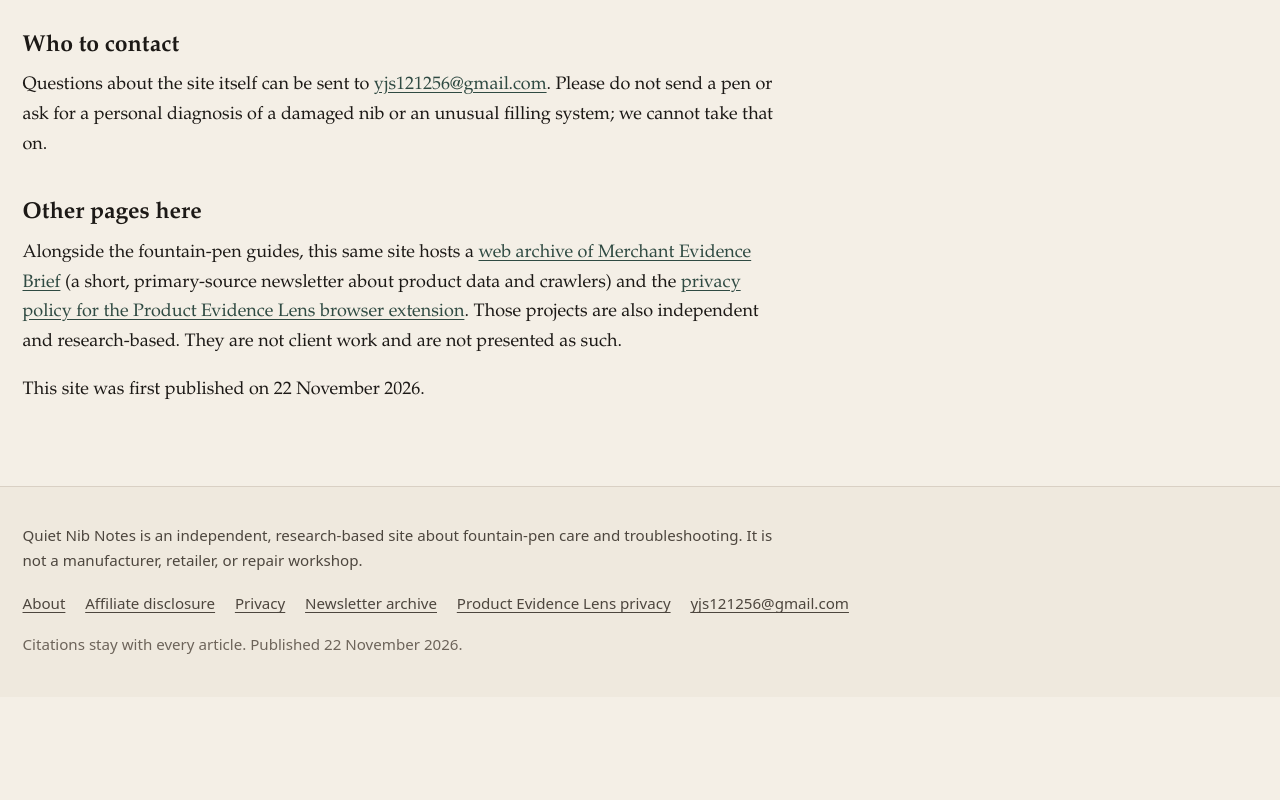
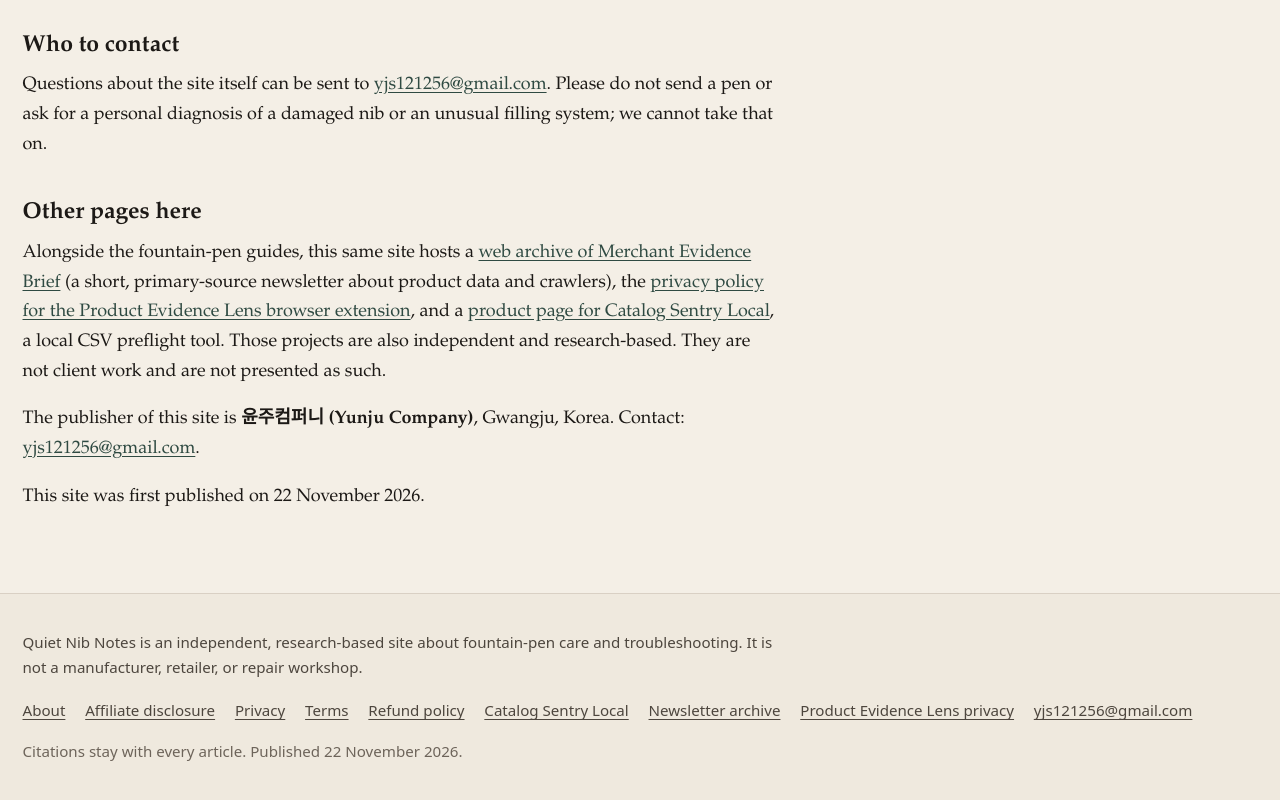
Before and after one commit to yjs121256/quiet-nib-notes, a plain HTML site: page about/index.html in a window 1280 px wide. Shown: the part 787-1587 px from the top of the page. Before the commit the page ends 1484 px from the top, so only its background shows below. Drawn offline with Linux system fonts and the light colour scheme.

Commit message:
Update homepage, about, disclosure, and 404 for the custom domain.

```diff
--- a/about/index.html
+++ b/about/index.html
@@ -5,7 +5,7 @@
   <meta name="viewport" content="width=device-width, initial-scale=1">
   <title>About — Quiet Nib Notes</title>
   <meta name="description" content="Quiet Nib Notes is an independent, research-based site about fountain-pen care. It is not a manufacturer, retailer, or repair workshop.">
-  <link rel="canonical" href="https://yjs121256.github.io/quiet-nib-notes/about/">
+  <link rel="canonical" href="https://quietnibnotes.com/about/">
   <link rel="icon" href="../favicon.svg" type="image/svg+xml">
   <link rel="stylesheet" href="../css/site.css">
 
@@ -40,7 +40,8 @@
 <h2 id="who-to-contact">Who to contact</h2>
 <p>Questions about the site itself can be sent to <a href="mailto:yjs121256@gmail.com">yjs121256@gmail.com</a>. Please do not send a pen or ask for a personal diagnosis of a damaged nib or an unusual filling system; we cannot take that on.</p>
 <h2 id="other-pages-here">Other pages here</h2>
-<p>Alongside the fountain-pen guides, this same site hosts a <a href="../newsletter/">web archive of Merchant Evidence Brief</a> (a short, primary-source newsletter about product data and crawlers) and the <a href="../product-evidence-lens/privacy.html">privacy policy for the Product Evidence Lens browser extension</a>. Those projects are also independent and research-based. They are not client work and are not presented as such.</p>
+<p>Alongside the fountain-pen guides, this same site hosts a <a href="../newsletter/">web archive of Merchant Evidence Brief</a> (a short, primary-source newsletter about product data and crawlers), the <a href="../product-evidence-lens/privacy.html">privacy policy for the Product Evidence Lens browser extension</a>, and a <a href="../catalog-sentry/">product page for Catalog Sentry Local</a>, a local CSV preflight tool. Those projects are also independent and research-based. They are not client work and are not presented as such.</p>
+<p>The publisher of this site is <strong>윤주컴퍼니 (Yunju Company)</strong>, Gwangju, Korea. Contact: <a href="mailto:yjs121256@gmail.com">yjs121256@gmail.com</a>.</p>
 <p>This site was first published on 22 November 2026.</p>
     </article>
 
@@ -52,6 +53,9 @@
       <li><a href="../about/">About</a></li>
       <li><a href="../affiliate-disclosure/">Affiliate disclosure</a></li>
       <li><a href="../privacy/">Privacy</a></li>
+      <li><a href="../terms.html">Terms</a></li>
+      <li><a href="../refund-policy.html">Refund policy</a></li>
+      <li><a href="../catalog-sentry/">Catalog Sentry Local</a></li>
       <li><a href="../newsletter/">Newsletter archive</a></li>
       <li><a href="../product-evidence-lens/privacy.html">Product Evidence Lens privacy</a></li>
       <li><a href="mailto:yjs121256@gmail.com">yjs121256@gmail.com</a></li>
```
Also changed, not shown: 404.html (+4 -1 lines), affiliate-disclosure/index.html (+4 -1 lines), index.html (+4 -1 lines).
